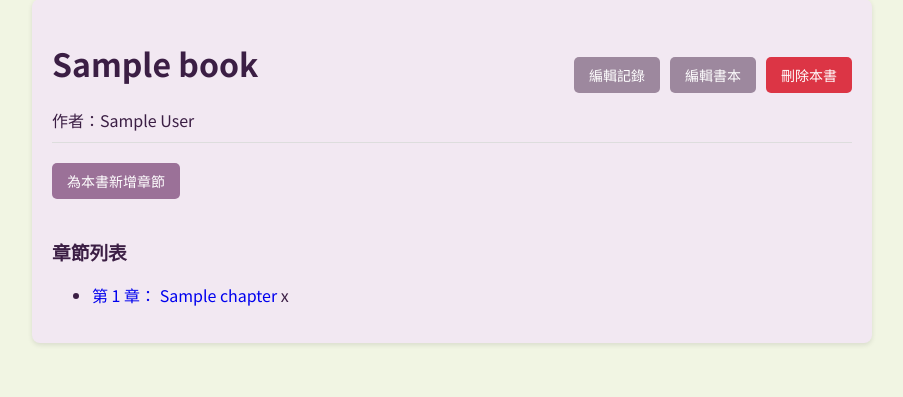
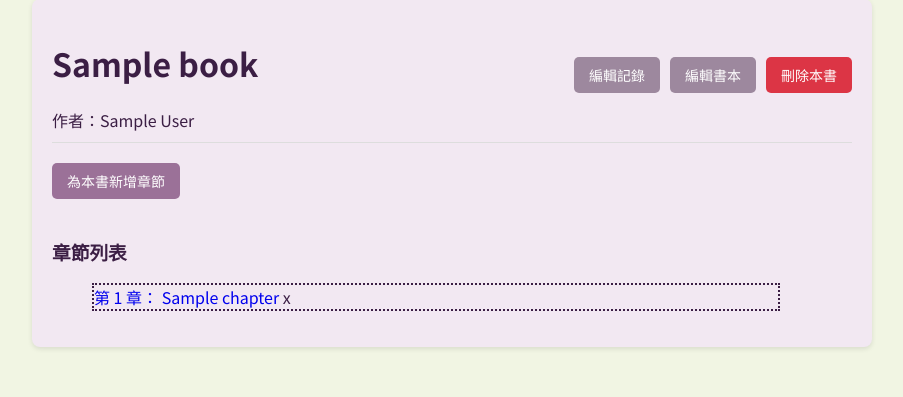
Before and after one commit to yvette-shinn/ETHEREALFORREAL, a Flask app: page /book/1 in a window 1280 px wide. Shown: the part 73-470 px from the top of the page, without its empty margins (188-1091 px from the left). Run offline with Flask 3, Linux system fonts and the light colour scheme; tables that the repository leaves empty hold one stand-in row (values such as "Sample post").

Commit message:
git commit

```diff
--- a/templates/book_toc.html
+++ b/templates/book_toc.html
@@ -29,7 +29,7 @@
         .edit-btn { background-color: #9d889eff; }
         .delete-btn { background-color: #dc3545; }
         .add-chapter-btn { background-color: #9b7198ff; margin-bottom: 20px; }
-        .timestamp { margin-left: auto;}
+        .chapter-list li { display: inline-block; width: 90%; height: auto; border: 2px dotted #3b1e44ff;}
     </style>
     <div class="book-header">
         <div>
```
